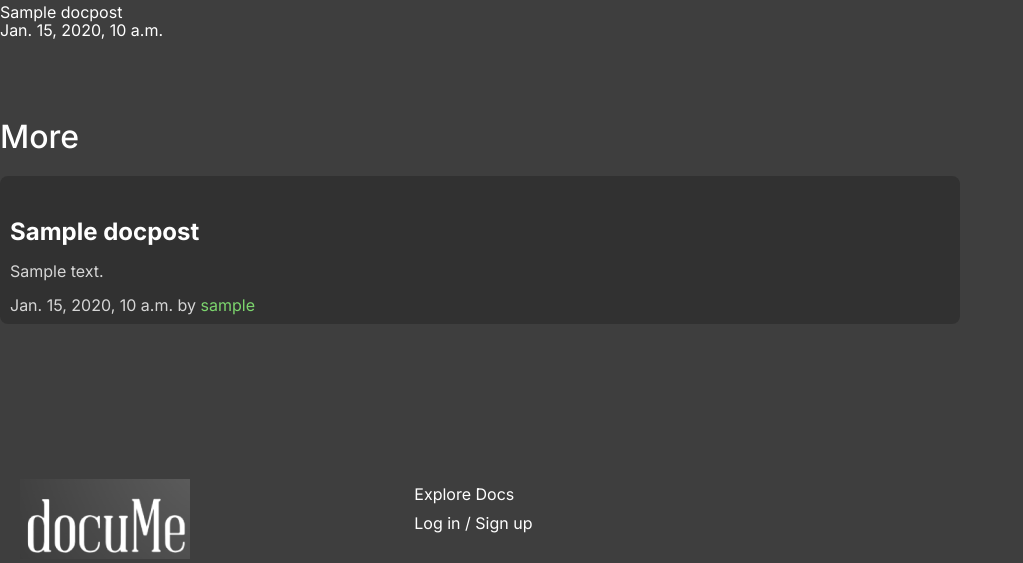
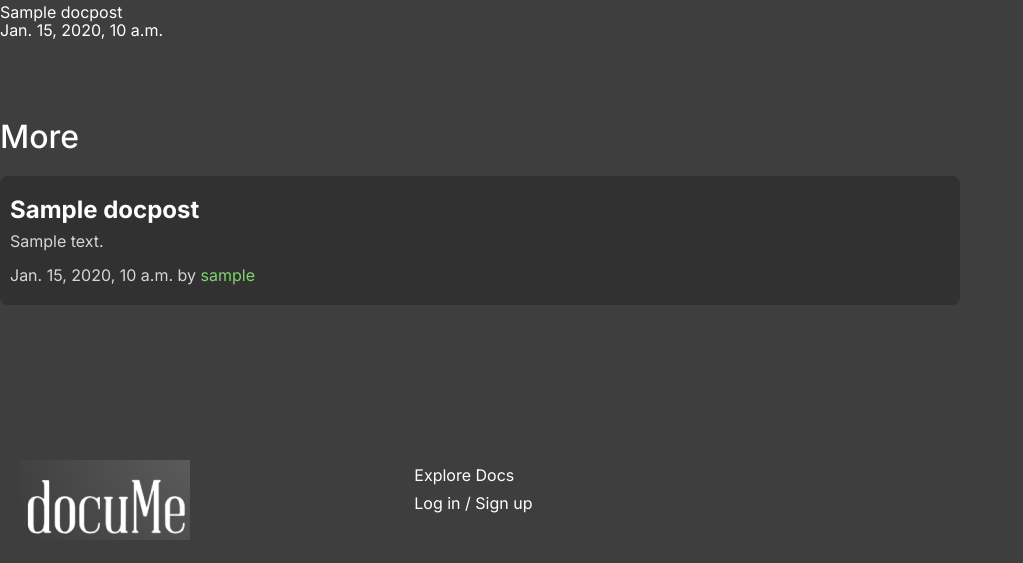
Before and after one commit to saamauro92/docume, a Django app: page /explore/ in a window 1280 px wide. Shown: the part 256-819 px from the top of the page, without its empty margins (0-1023 px from the left). Run offline with Django 3.2, Linux system fonts and the light colour scheme; tables that the repository leaves empty hold one stand-in row (values such as "Sample post"); some libraries are stand-ins or nearby versions.

Commit message:
Improve styles in explore page

```diff
--- a/static/css/style.css
+++ b/static/css/style.css
@@ -765,6 +765,11 @@ form button[type=submit]:hover {
   display: grid;
   grid-template-columns: 3fr 1fr 1fr;
 }
+@media screen and (max-width: 640px) {
+  .explore-page .featureds-container .featured-card .featured-card-inner {
+    grid-template-columns: 100%;
+  }
+}
 .explore-page .featureds-container .featured-card .featured-card-inner .card-author i {
   color: #8FFF7D;
 }
@@ -785,15 +790,11 @@ form button[type=submit]:hover {
   }
 }
 .explore-page .more-container .more-card {
-  display: grid;
-  grid-template-columns: 1fr 0.5fr;
-  justify-content: space-around;
-  gap: 30px;
   margin-bottom: 15px;
   transition: 0.2s ease all;
   background-color: #313131;
   border-radius: 8px;
-  padding: 10px;
+  padding: 20px 10px;
 }
 .explore-page .more-container .more-card:hover {
   background-color: #363636;
@@ -803,20 +804,14 @@ form button[type=submit]:hover {
     grid-template-columns: 100%;
   }
 }
-.explore-page .more-container .more-card .image-container img {
-  width: 100%;
-  height: auto;
-  max-height: 200px;
-  min-height: 200px;
-  -o-object-fit: cover;
-     object-fit: cover;
-  border-radius: 4px;
+.explore-page .more-container .more-card h4 {
+  margin: 0;
 }
 .explore-page .more-container .more-card .intro .card-title {
   color: #ffffff;
   text-decoration: none;
   font-size: 1.5rem;
-  margin-bottom: 1rem;
+  margin-bottom: 0.5rem;
 }
 .explore-page .more-container .more-card .intro .card-text {
   color: #ffffff;
--- a/static/css/style.scss
+++ b/static/css/style.scss
@@ -516,11 +516,12 @@ form {
       border-bottom: 1px solid rgba(255, 255, 255, 0.1);
       .featured-card-inner {
         padding: 30px 20px;
-
         border-radius: 4px;
         display: grid;
         grid-template-columns: 3fr 1fr 1fr;
-
+        @include small-down {
+          grid-template-columns: 100%;
+        }
         .card-author {
           i {
             color: $primary;
@@ -547,15 +548,11 @@ form {
     }
 
     .more-card {
-      display: grid;
-      grid-template-columns: 1fr 0.5fr;
-      justify-content: space-around;
-      gap: 30px;
       margin-bottom: 15px;
       transition: 0.2s ease all;
       background-color: darken($body, 5);
       border-radius: 8px;
-      padding: 10px;
+      padding: 20px 10px;
       &:hover {
         background-color: darken($body, 3);
       }
@@ -563,16 +560,8 @@ form {
       @include small-down {
         grid-template-columns: 100%;
       }
-
-      .image-container {
-        img {
-          width: 100%;
-          height: auto;
-          max-height: 200px;
-          min-height: 200px;
-          object-fit: cover;
-          border-radius: 4px;
-        }
+      h4 {
+        margin: 0;
       }
 
       .intro {
@@ -580,7 +569,7 @@ form {
           color: $white;
           text-decoration: none;
           font-size: 1.5rem;
-          margin-bottom: 1rem;
+          margin-bottom: 0.5rem;
         }
 
         .card-text {
```
Also changed, not shown: 1 other file.
